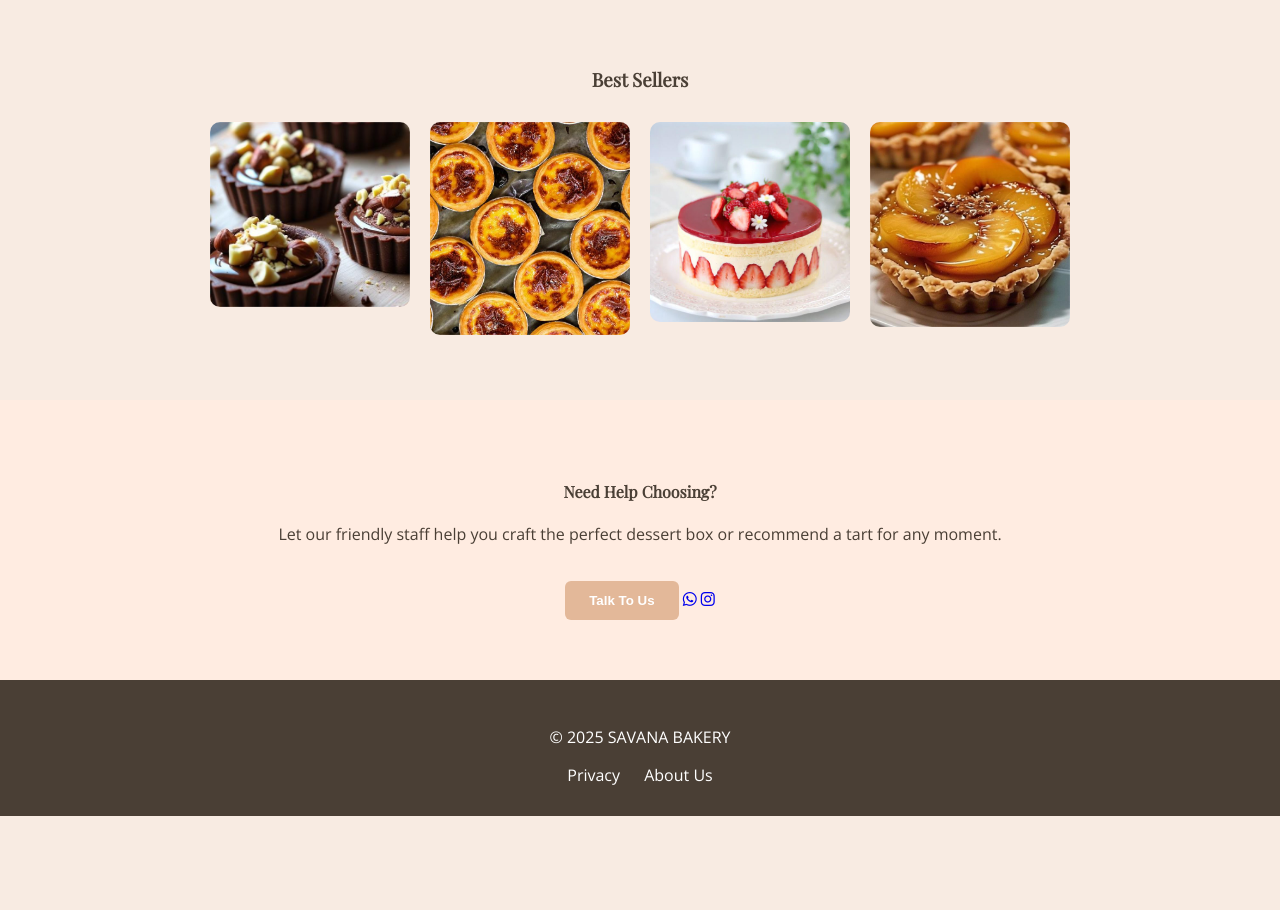
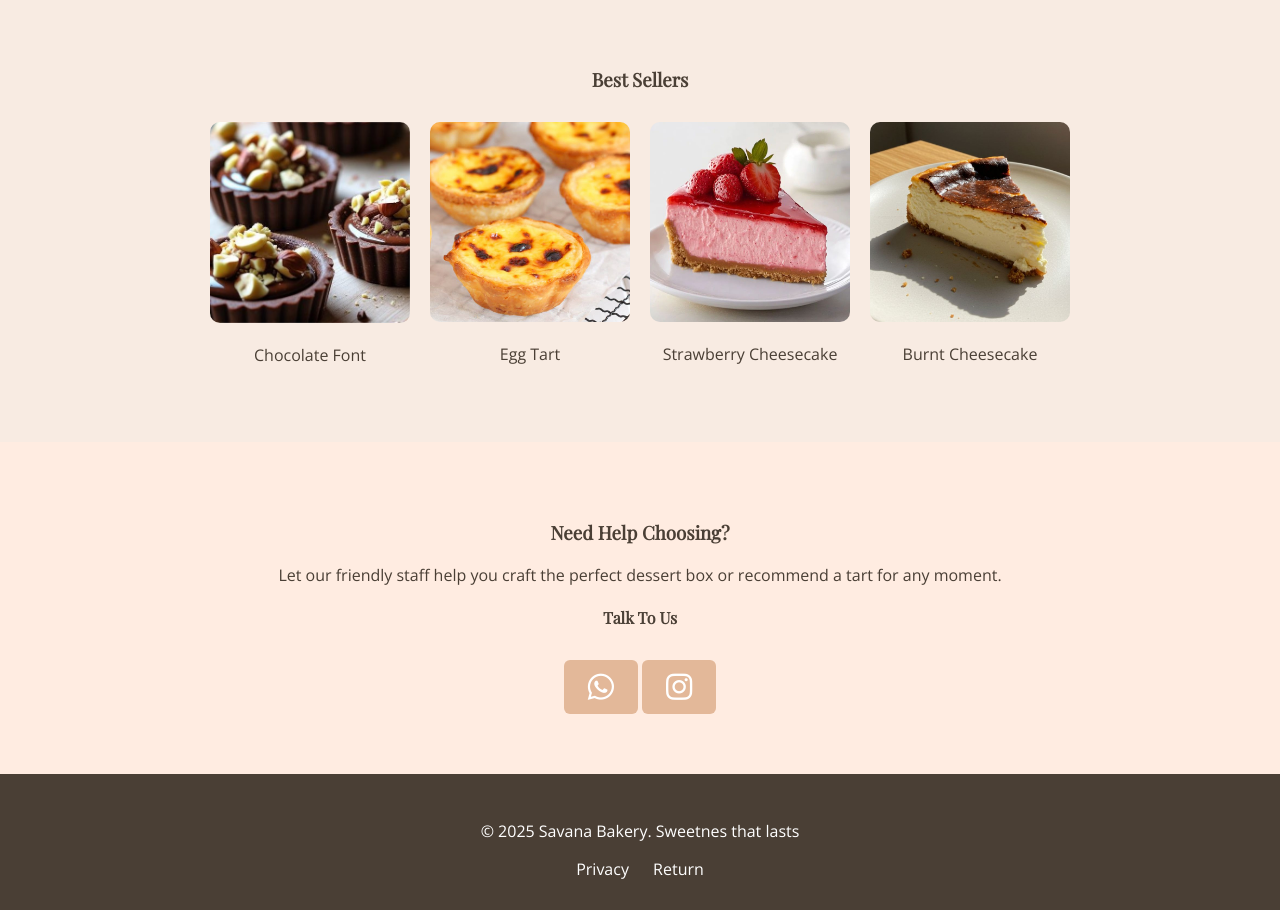
Before and after one commit to Chachaa-png/SavanaBakery, a plain HTML site: page index.html in a window 1280 px wide. Shown: the part 1660-2570 px from the top of the page. Before the commit the page ends 2476 px from the top, so only its background shows below. Drawn offline with nearby package versions, Linux system fonts and the light colour scheme.

Commit message:
update 8

```diff
--- a/MenuPage/MenuPageStyle.css
+++ b/MenuPage/MenuPageStyle.css
@@ -26,15 +26,16 @@
 	  }
 
  .hero {
-      background-image: url('FruitTartsBackground.jpg');
+      background-image: url('JPG/FruitTartsBackground.jpg');
       background-size: cover;
       background-position: center;
-      height: 60vh;
+      height: 30vh;
       color: var(--text-light);
       text-align: center;
       padding-top: 150px;
       position: relative;
     }
+
 	.hero::before {
       content: "";
       position: absolute;
@@ -61,6 +62,7 @@
       left: 0;
       right: 0;
     }
+
   .logo {
   color:var(--text-dark);
   }
--- a/index.html
+++ b/index.html
@@ -3,7 +3,7 @@
 <head>
   <meta charset="UTF-8">
   <meta name="viewport" content="width=device-width, initial-scale=1.0">
-  <title>Savuana Bakery</title>
+  <title>Savana Bakery</title>
   <link rel="stylesheet" href="style.css">
   <link href="https://fonts.googleapis.com/css2?family=Playfair+Display&family=Open+Sans&display=swap" rel="stylesheet">
   <link rel="stylesheet" href="https://cdnjs.cloudflare.com/ajax/libs/font-awesome/6.7.2/css/all.min.css" integrity="sha512-Evv84Mr4kqVGRNSgIGL/F/aIDqQb7xQ2vcrdIwxfjThSH8CSR7PBEakCr51Ck+w+/U6swU2Im1vVX0SVk9ABhg==" crossorigin="anonymous" referrerpolicy="no-referrer" />
@@ -22,7 +22,7 @@
     </div>
     <div class="hero-content">
       <h2>Delightful Artisan Tarts & Cakes</h2>
-      <p>Free delivery for orders over $50</p>
+      <p>Free delivery for orders over Rp100.000</p>
       <a href="./MenuPage/MenuPage.html" class="cta-btn">Order Now</a>
     </div>
   </header>
@@ -36,14 +36,14 @@
         <p>Fresh seasonal fruits on buttery crust, made daily.</p>
       </div>
       <div class="card">
-        <img src="JPG/EggTarts.jpg" alt="Egg Tart">
+        <img src="JPG/cheesecake.jpg" alt="Egg Tart">
+        <h4>Cheesecake</h4>
+        <p>Classic, fruity or baked - a cheesecake for every mood.</p>
+      </div>
+      <div class="card">
+        <img src="JPG/EggTarts.jpg" alt="Cheesecake">
         <h4>Egg Tarts</h4>
         <p>Golden flaky pastry with creamy custard filling.</p>
-      </div>
-      <div class="card">
-        <img src="JPG/Cheesecakes.jpg" alt="Cheesecake">
-        <h4>Cheesecakes</h4>
-        <p>Classic, fruity or baked — a cheesecake for every mood.</p>
       </div>
     </div>
   </section>
@@ -62,31 +62,44 @@
   <section class="popular">
     <h3>Best Sellers</h3>
     <div class="gallery">
-      <div class="item"><img src="JPG/tart coklat.jpg" alt="Mini Tart"></div>
-      <div class="item"><img src="JPG/tart eggs.jpg" alt="Blueberry Cheesecake"></div>
-      <div class="item"><img src="JPG/strawberry cheesecake.jpg" alt="Lemon Tart"></div>
-      <div class="item"><img src="JPG/apple caramel.jpg" alt="Tart Box"></div>
+      <div class="item"><img src="JPG/ChocolateTart.jpg" alt="Chocolate Tart">
+      <p>Chocolate Font</p>
+      </div>
+      <div class="item"><img src="JPG/EggTart2.jpg" alt="Egg Tart">
+      <p>Egg Tart</p>
+      </div>
+      <div class="item"><img src="JPG/StrawberryCheesecakeSlice.jpg" alt="Strawberry Cheesecake">
+      <p>Strawberry Cheesecake</p>
+      </div>
+      <div class="item"><img src="JPG/BurntCheesecakeSlice.jpg" alt="Burnt Cheesecake">
+      <p>Burnt Cheesecake</p>
+      </div>
     </div>
   </section>
 
-  <section class="talk">
-    <h4>Need Help Choosing?</h4>
+ <section class="talk">
+    <h3>Need Help Choosing?</h3>
     <p>Let our friendly staff help you craft the perfect dessert box or recommend a tart for any moment.</p>
-    <button class="cta-btn">Talk To Us</button>
-    <a href="https://wa.me/6281256053155?text=Halo%2Csaya%20mau%20pesan%20!!">
-      <i class="fa-brands fa-whatsapp"></i>
+    <h4>Talk To Us</h4>
+    <button class="cta-btn">
+      <a href="https://wa.me/6281256053155?text=Halo%2Csaya%20mau%20pesan%20!!">
+      <i class="fa-brands fa-whatsapp" style="font-size:30px;color:white"></i>
+    </a>
+    </button>
+    <button class="cta-btn">
     </a>
     <a href="https://www.instagram.com/there_anglta">
-      <i class="fa-brands fa-instagram"></i>
+    <i class="fa-brands fa-instagram" style="font-size:30px;color:white"></i>
     </a>
+    </button>
   </section>
 
   <footer>
   <div class="footer-content">
-    <p>&copy; 2025 SAVANA BAKERY</p>
+    <p>&copy; 2025 Savana Bakery. Sweetnes that lasts</p>
     <div class="footer-links">
       <a href="#">Privacy</a>
-      <a href="#">About Us</a>
+      <a href="#">Return</a>
     </div>
   </div>
 </footer>
--- a/style.css
+++ b/style.css
@@ -87,7 +87,7 @@ h1, h2, h3, h4 {
   border: none;
   border-radius: 6px;
   font-weight: bold;
-  margin-top: 20px;
+  margin-top: 10px;
   cursor: pointer;
 }
 
```
Also changed, not shown: MenuPage/MenuPage.html (+2 -2 lines), JPG/BurntCheesecakeSlice.jpg (added), JPG/ChocolateTart.jpg (added), JPG/EggTart2.jpg (added), JPG/StrawberryCheesecakeSlice.jpg (added).
